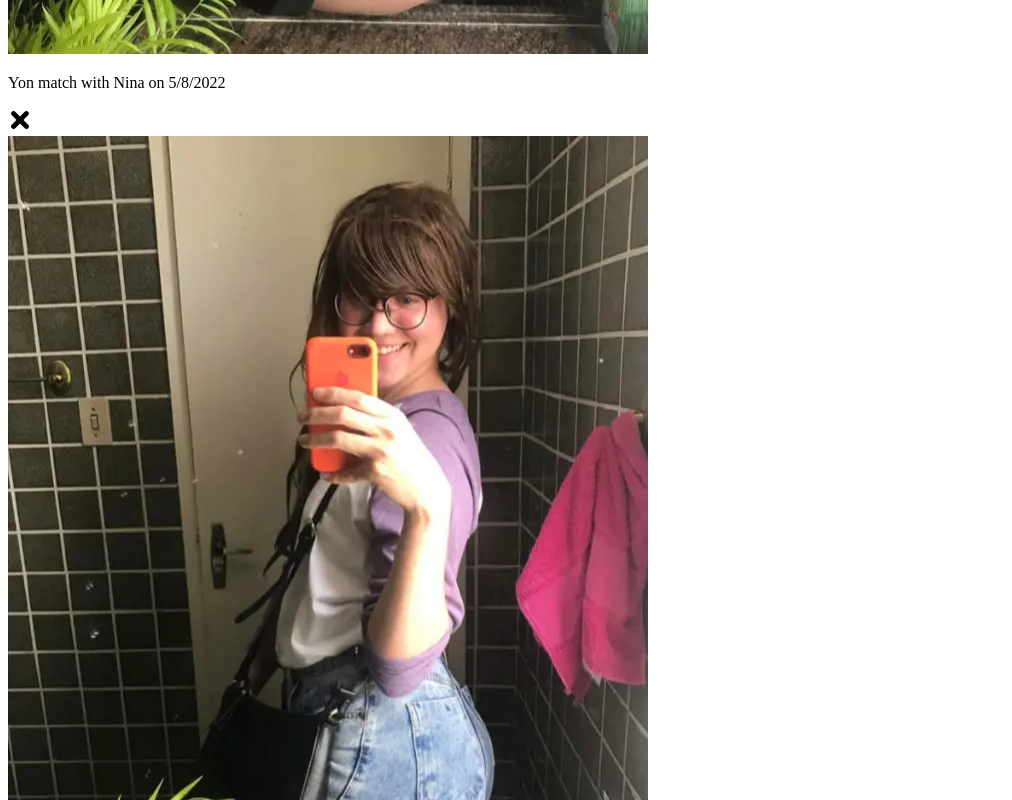
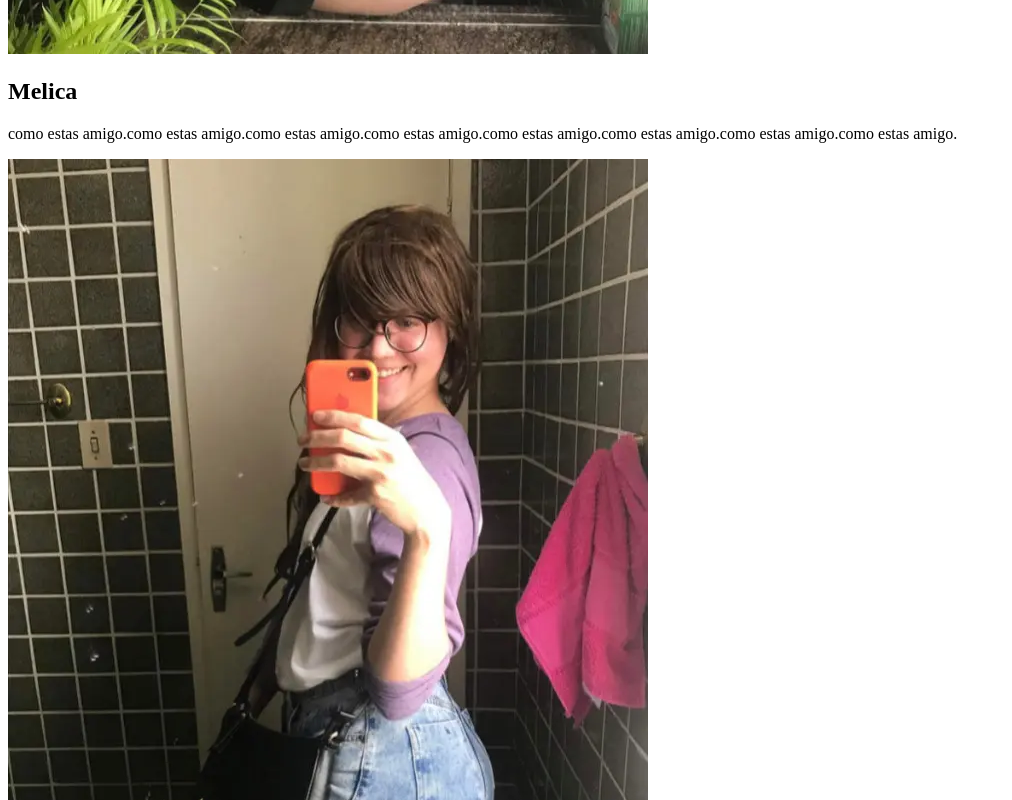
Before and after one commit to leeya018/next-tailwind-startrter, a Next.js app: page / in a window 1280 px wide. Shown: the part 1800-2600 px from the top of the page, without its empty margins (0-1012 px from the left). Built offline with nearby package versions, Linux system fonts and the light colour scheme.

Commit message:
css is amazing

```diff
--- a/src/ui/button/decision.jsx
+++ b/src/ui/button/decision.jsx
@@ -4,7 +4,7 @@ export default function DecisionButton({ children }) {
       className="flex flex-1 text-xs p-4
      border-2 border-gray-500 justify-center
       items-center font-bold  text-gray-600
-      hover:bg-pink-500 hover:text-white"
+       hover:text-white hover:bg-gradient-to-tr from-pink1 to to-pink2 "
     >
       {children}
     </button>
--- a/src/ui/messages/index.jsx
+++ b/src/ui/messages/index.jsx
@@ -3,8 +3,8 @@ import MessageMe from "../messagesection/messageme";
 
 export default function Messages({}) {
   return (
-    <div className="flex flex-col p-2 flex-1  ">
-      {/* <div className=" overflow-y-auto scrollbar-hide ">
+    <div className="flex flex-col flex-1 h-[80%]  ">
+      <div className=" overflow-y-auto scrollbar-hide ">
         <Message />
         <Message />
         <Message />
@@ -25,7 +25,7 @@ export default function Messages({}) {
         <Message />
         <Message />
         <Message />
-      </div> */}
+      </div>
     </div>
   );
 }
--- a/src/ui/messages/message/index.jsx
+++ b/src/ui/messages/message/index.jsx
@@ -2,14 +2,20 @@ import womenIcon from "@/images/women_profile.png";
 
 export default function Message({}) {
   return (
-    <div className="grid grid-cols-3 p-3">
+    <div
+      className="grid grid-cols-3 p-3 hover:shadow-lg
+     hover:border-r-4 hover:border-pink1"
+    >
       <img
         src={womenIcon.src}
         alt=""
-        className="w-16 h-16 border-1 rounded-full row-span-2  "
+        className="w-16 h-16 border-1 rounded-full row-span-2 ml-4 "
       />
       <h2 className="font-bold text-xl col-span-2">Melica</h2>
-      <p className="col-span-2 text-gray-500">como estas amigo</p>
+      <p className="col-span-2 text-gray-500 truncate ">
+        como estas amigo.como estas amigo.como estas amigo.como estas amigo.como
+        estas amigo.como estas amigo.como estas amigo.como estas amigo.
+      </p>
     </div>
   );
 }
--- a/src/ui/messagesection/index.jsx
+++ b/src/ui/messagesection/index.jsx
@@ -3,7 +3,7 @@ import ProfileImage from "@/ui/image/profile";
 
 export default function MessageSection({}) {
   return (
-    <div className="flex flex-start items-end gap-2">
+    <div className="flex flex-start items-end gap-2 ">
       <ProfileImage icon={ProfileIcon.src} alt="women_profile" size={16} />
       <div className="px-4 py-2 my-2 bg-blue-500 text-white rounded-tl-lg rounded-tr-lg rounded-br-lg">
         tnaoritne
--- a/src/ui/tinder/messaegessection.jsx
+++ b/src/ui/tinder/messaegessection.jsx
@@ -9,7 +9,7 @@ const x_icontUrl =
 
 export default function MesssagesSection({}) {
   return (
-    <div className="border-2 border-black w-[70%]">
+    <div className="border-2 border-black w-[75%]">
       {/* nav */}
       <div className="flex justify-start items-center w-[100%] border-b-2 border-gray-500 p-4">
         <ProfileImage icon={ProfileIcon.src} alt="women_profile" size={8} />
--- a/src/ui/tinder/navsection.jsx
+++ b/src/ui/tinder/navsection.jsx
@@ -4,7 +4,7 @@ import Messages from "@/ui/messages";
 
 export default function NavSection({}) {
   return (
-    <div className="border-2 border-black w-[30%]">
+    <div className="border-2 border-black w-[25%]">
       <div className="flex flex-col h-[100%]">
         {/* nav */}
         <Nav />
--- a/tailwind.config.js
+++ b/tailwind.config.js
@@ -8,10 +8,8 @@ module.exports = {
   theme: {
     extend: {
       colors: {
-        black_site: "#0E0F12",
-        gray_site: "#4F515C",
-        blue_site: "#23262E",
-        white_site: "#E9E9EA",
+        pink1: "#fd267a",
+        pink2: "#ff6036",
       },
     },
   },
```
